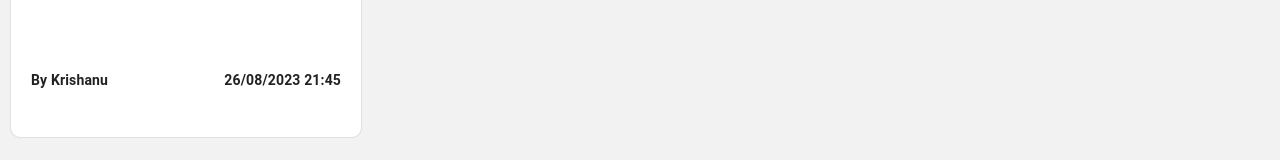
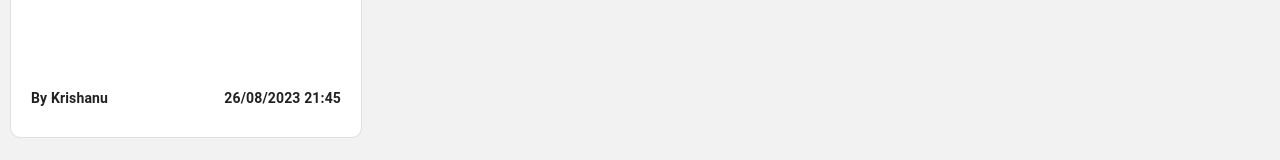
Before and after one commit to krisgoswami/MERN-Blog, a React (Vite) app: page / in a window 1280 px wide. Shown: the part 434-594 px from the top of the page. Built offline with nearby package versions, Linux system fonts and the light colour scheme.

Commit message:
some changes

```diff
--- a/src/components/Post.jsx
+++ b/src/components/Post.jsx
@@ -38,7 +38,7 @@ export default function Post() {
             <div style={{
                 display: "flex",
                 justifyContent: 'space-between',
-                marginTop: '30%',
+                marginTop: '35%',
                 marginLeft: 20,
                 marginRight: 20,
             }}>
```
